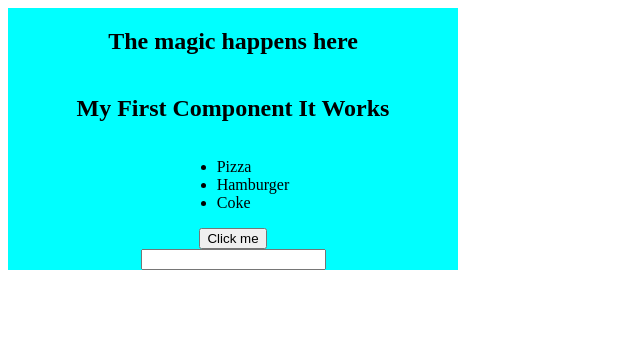
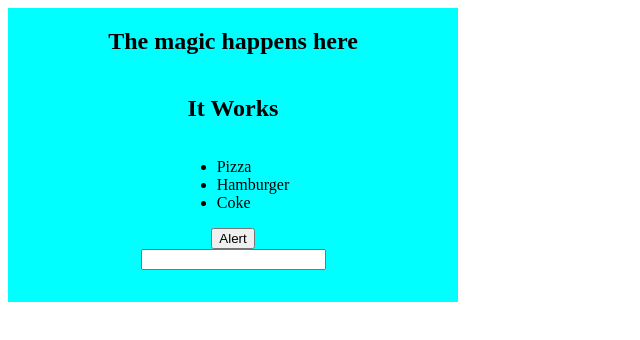
Before and after one commit to ivkval/react-v1-ivarK, a React (Create React App) app: page / in a window 1280 px wide. Shown: the top 340 px of the page, without its empty margins (0-640 px from the left). Built offline with nearby package versions, Linux system fonts and the light colour scheme.

Commit message:
ny versjon Ny versjon etter oppdatering i Readme.md fra Marius.

```diff
--- a/package.json
+++ b/package.json
@@ -1,7 +1,7 @@
 {
-  "name": "react-v1",
+  "name": "v2",
   "version": "1.0.0",
-  "description": "",
+  "description": "Ny versjon etter oppdatering fra Marius.",
   "keywords": [],
   "main": "src/index.js",
   "dependencies": {
--- a/src/App.js
+++ b/src/App.js
@@ -8,24 +8,15 @@ import './styles.scss';
 const App = () => {
   const food = ['Pizza', 'Hamburger', 'Coke'];
 
-  const [message, setMessage] = useState('');
-
-  const getMessage = (input) => {
-    setMessage(input);
-  };
-
-  const click = () => {
-    alert(message);
-    setMessage('');
-  };
+  const [inputFromChild, setInputFromChild] = useState('');
 
   return (
     <Wrapper>
       <h1>The magic happens here</h1>
       <Mycomponent title={'It Works'} />
       <Food food={food} />
-      <button onClick={click}>Click me</button>
-      <Alert getMessage={getMessage} value={message} />
+      <Alert setInputFromChild={setInputFromChild} />
+      <p>{inputFromChild}</p>
     </Wrapper>
   );
 };
--- a/src/components/Alert.js
+++ b/src/components/Alert.js
@@ -1,9 +1,21 @@
-const Alert = ({ getMessage, value }) => {
-  const input = (e) => {
-    getMessage(e.target.value);
+import { useState } from 'react';
+
+const Alert = ({ setInputFromChild }) => {
+  const [state, setState] = useState('');
+
+  const btnClick = () => {
+    setInputFromChild(state);
+    setState('');
   };
 
-  return <input onChange={input} value={value} />;
+  const input = (e) => setState(e.target.value);
+
+  return (
+    <>
+      <button onClick={btnClick}>Alert</button>
+      <input onChange={input} value={state} />
+    </>
+  );
 };
 
 export default Alert;
--- a/src/components/Food.js
+++ b/src/components/Food.js
@@ -1,11 +1,7 @@
 const Food = ({ food }) => {
-  return (
-    <ul>
-      {food.map((food, index) => (
-        <li key={index}>{food}</li>
-      ))}
-    </ul>
-  );
+  const getFood = food.map((item, index) => <li key={index}>{item}</li>);
+
+  return <ul>{getFood}</ul>;
 };
 
 export default Food;
--- a/src/components/Title.js
+++ b/src/components/Title.js
@@ -1,3 +1,3 @@
-const Title = ({ title }) => <h1>My First Component {title}</h1>;
+const Title = ({ title }) => <h1>{title}</h1>;
 
 export default Title;
--- a/src/components/Wrapper.js
+++ b/src/components/Wrapper.js
@@ -1,5 +1,5 @@
-const Wrapper = (props) => {
-  return <section className="flex">{props.children}</section>;
+const Wrapper = ({ children }) => {
+  return <section className="flex">{children}</section>;
 };
 
 export default Wrapper;
```
Also changed, not shown: src/README.md.
